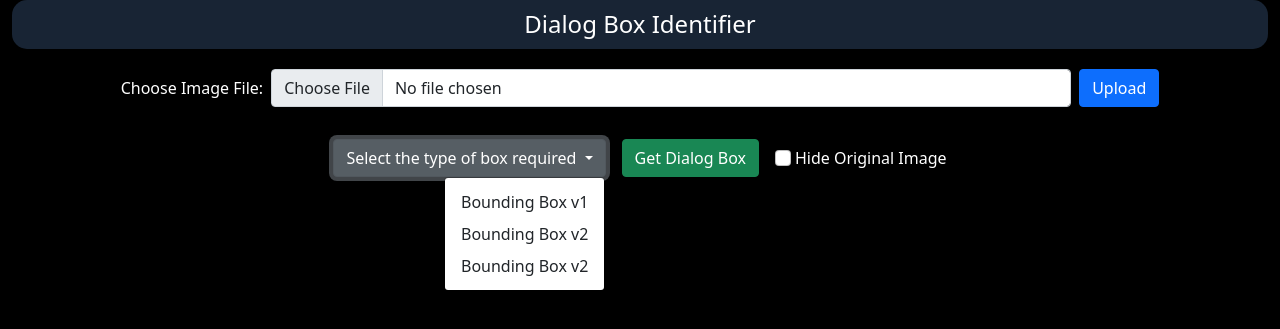
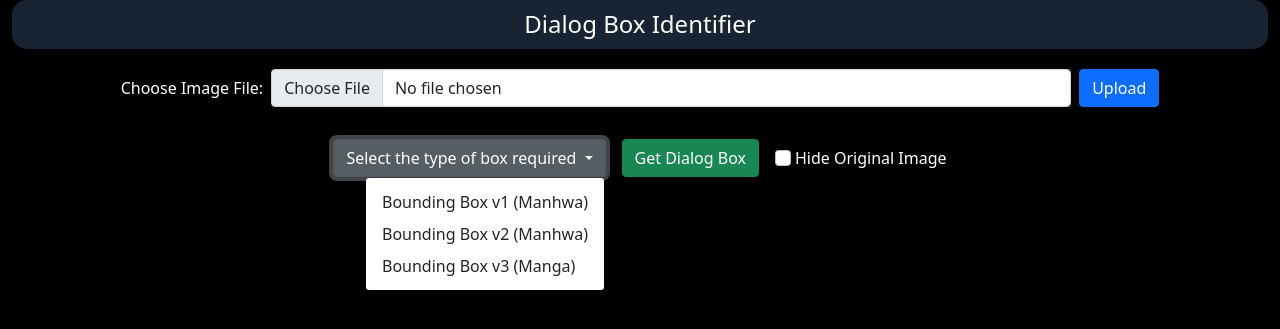
Before and after one commit to chatty831/Dialog-Box-Identification-using-Yolov8, a Flask app: page / in a window 1280 px wide, after a click on "Select the type of box required". Shown: the top 329 px of the page. Run offline with Flask 3, Linux system fonts and the light colour scheme; some libraries are stand-ins or nearby versions.

Commit message:
'initial commit'

```diff
--- a/app.py
+++ b/app.py
@@ -9,6 +9,7 @@ original_image_path = None
 changed_image_path = None
 model = None
 original_image = None
+model_name = None
 
 model_names = {
     'Bounding Box v1 (Manhwa)' : 'segmented_dialog_box.pt',
@@ -58,7 +59,7 @@ def index():
 
 @app.route('/send_model', methods=['POST'])
 def model_init():
-    global model
+    global model,model_name
     data= request.get_json()
     model_name = data.get('stringData')
     model_name = model_names[model_name]
@@ -89,11 +90,11 @@ def upload():
 
 @app.route('/generate')
 def get_result():
-    global original_image_path, model
+    global original_image_path, model, model_name
     if model is None:
         # You can customize the error message here
         return jsonify({'error': 'Model not set. Please select a model.'}), 400
-    changed_image_path = generate(original_image_path,model)
+    changed_image_path = generate(original_image_path,model,model_name)
     print('before change', changed_image_path)
 
     return jsonify({'result': 'Image generated successfully', 'changed_image': changed_image_path})
--- a/generate.py
+++ b/generate.py
@@ -8,7 +8,7 @@ def img_details(img_path):
     return os.path.splitext(os.path.basename(img_path))
 
 
-def generate(img_path,model):
+def generate(img_path,model,model_name):
 
     img = cv2.imread(img_path)
     img_h,img_w,_ = img.shape
@@ -77,6 +77,6 @@ def generate(img_path,model):
         img = cv2.polylines(img, [points], isClosed=True, color=(255,0,0), thickness=4)
 
     img_det = img_details(img_path)
-    path = f'./static/transforms/{img_det[0]}_changed{img_det[1]}'
+    path = f'./static/transforms/{model_name}_{img_det[0]}_changed{img_det[1]}'
     cv2.imwrite(path,img)
     return os.path.normpath(path)
--- a/templates/index.html
+++ b/templates/index.html
@@ -29,9 +29,9 @@
           </button>
           <div class="dropdown-menu dropdown-menu-right" aria-labelledby="modelDropdown">
 
-            <a class="dropdown-item" href="#" onclick="handleDropdownItemClick('Bounding Box v1 (Manhwa)')">Bounding Box v1</a>
-            <a class="dropdown-item" href="#" onclick="handleDropdownItemClick('Bounding Box v2 (Manhwa)')">Bounding Box v2</a>
-            <a class="dropdown-item" href="#" onclick="handleDropdownItemClick('Bounding Box v3 (Manga)')">Bounding Box v2</a>
+            <a class="dropdown-item" href="#" onclick="handleDropdownItemClick('Bounding Box v1 (Manhwa)')">Bounding Box v1 (Manhwa)</a>
+            <a class="dropdown-item" href="#" onclick="handleDropdownItemClick('Bounding Box v2 (Manhwa)')">Bounding Box v2 (Manhwa)</a>
+            <a class="dropdown-item" href="#" onclick="handleDropdownItemClick('Bounding Box v3 (Manga)')">Bounding Box v3 (Manga)</a>
           </div>
         </div>
 
```
